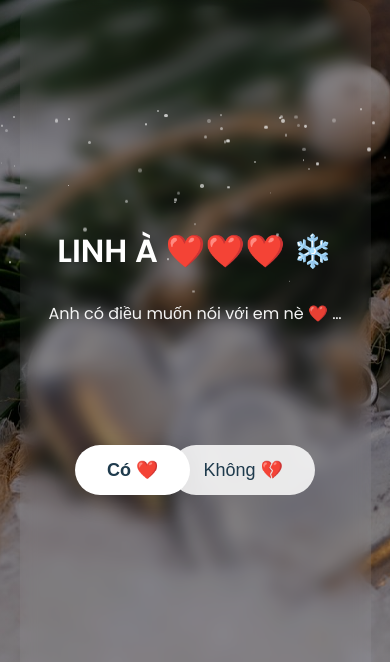
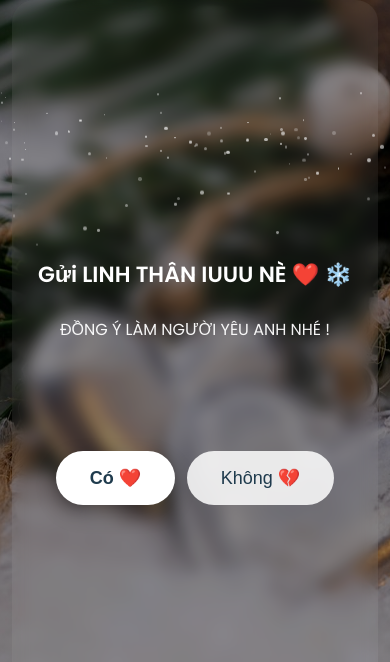
Before and after one commit to Hungmuzikne/winter-love, a plain HTML site: page index.html in a window 390 px wide. Drawn offline with Linux system fonts and the light colour scheme.

Commit message:
Update index.html

```diff
--- a/index.html
+++ b/index.html
@@ -2,12 +2,17 @@
 <html lang="vi">
 <head>
 <meta charset="UTF-8">
+
+<!-- Fix hiển thị mobile -->
+<meta name="viewport" content="width=device-width, initial-scale=1.0">
+
 <title>Love ❄️</title>
 
 <link href="https://fonts.googleapis.com/css2?family=Poppins:wght@400;600&display=swap" rel="stylesheet">
 
 <style>
 *{box-sizing:border-box}
+
 body{
   margin:0;
   height:100vh;
@@ -26,21 +31,25 @@ body{
   margin:auto;
   border-radius:22px;
   backdrop-filter:blur(8px);
-  background:rgba(255,255,255,0.05);
+  background:rgba(255,255,255,0.06);
   display:flex;
   flex-direction:column;
   justify-content:center;
   align-items:center;
   text-align:center;
   color:#fff;
+  padding:20px;
 }
 
 h1{
   font-weight:600;
   margin-bottom:10px;
+  font-size:28px;
 }
+
 p{
   min-height:28px;
+  font-size:17px;
   opacity:.95;
 }
 
@@ -89,17 +98,17 @@ button{
   100%{box-shadow:0 0 0 0 rgba(255,255,255,0)}
 }
 
-/* Tuyết mùa đông thật */
+/* Tuyết mùa đông */
 .snowflake{
   position:fixed;
   top:-10px;
   background:white;
   border-radius:50%;
   pointer-events:none;
-  opacity:.6;
   filter:blur(.5px);
   animation:fall linear infinite;
 }
+
 @keyframes fall{
   to{ transform:translateY(110vh); }
 }
@@ -111,23 +120,54 @@ button{
   line-height:1.6;
   animation:fadeIn 2s ease;
 }
+
 @keyframes fadeIn{
   from{opacity:0; transform:translateY(20px)}
   to{opacity:1; transform:translateY(0)}
+}
+
+/* 📱 Mobile */
+@media (max-width:768px){
+  .container{
+    width:94%;
+    height:94%;
+    padding:24px;
+  }
+
+  h1{font-size:22px}
+  p{font-size:16px}
+
+  .buttons{
+    width:100%;
+    height:160px;
+  }
+
+  button{
+    font-size:18px;
+    padding:16px 34px;
+  }
+
+  #yes{left:20px; top:60px}
+  #no{right:20px; top:60px}
+
+  .after{
+    font-size:18px;
+    padding:0 10px;
+  }
 }
 </style>
 </head>
 
 <body>
 
-<!-- Nhạc -->
+<!-- 🎵 Nhạc -->
 <audio id="bgm" loop>
   <source src="music.mp3" type="audio/mpeg">
 </audio>
 
 <div class="container" id="box">
-  <h1>LINH À ❤️❤️❤️ ❄️</h1>
-  <p id="msg">Anh có điều muốn nói với em nè ❤️ …</p>
+  <h1>Gửi LINH THÂN IUUU NÈ ❤️ ❄️</h1>
+  <p id="msg">ĐỒNG Ý LÀM NGƯỜI YÊU ANH NHÉ !</p>
 
   <div class="buttons" id="btnBox">
     <button id="yes">Có ❤️</button>
@@ -148,16 +188,23 @@ function playMusic(){
 document.addEventListener("click",playMusic,{once:true});
 document.addEventListener("touchstart",playMusic,{once:true});
 
-/* ❄️ Tuyết */
-for(let i=0;i<55;i++){
+/* ❄️ TUYẾT – NHIỀU + CÓ CHIỀU SÂU */
+const snowCount = window.innerWidth < 768 ? 80 : 130;
+
+for(let i=0;i<snowCount;i++){
   const s=document.createElement("div");
   s.className="snowflake";
+
   const size=Math.random()*3+1;
   s.style.width=size+"px";
   s.style.height=size+"px";
   s.style.left=Math.random()*100+"vw";
-  s.style.opacity=Math.random()*0.5+0.3;
-  s.style.animationDuration=15+Math.random()*25+"s";
+  s.style.opacity=Math.random()*0.5+0.25;
+
+  // Tuyết xa chậm, tuyết gần nhanh hơn
+  s.style.animationDuration =
+    (size < 2 ? 26 : 16) + Math.random()*20 + "s";
+
   document.body.appendChild(s);
 }
 
@@ -174,18 +221,19 @@ const MAX_SCALE=3.1;
 const SAFE=160;
 
 const texts=[
-  "Sao chưa gì đã ấn không vội vã thế hả :((( ",
-  "Anh không nói đùa đâu đấy ",
+  "Sao đã từ chối vội vàng thế :(((",
+  "Anh không nói đùa đâu",
   "Anh suy nghĩ lâu rồi ❄️",
-  "Tình cảm dành cho em là thật lòng",
-  "Anh thực sự muốn ở bên em",
-  "iuuuu em ❤️❤️❤️"
+  "Anh thật sự nghiêm túc với em",
+  "Anh muốn ở bên em",
+  "HIHI…"
 ];
 
 function centerYes(){
   const r=yesBtn.getBoundingClientRect();
   return {x:r.left+r.width/2,y:r.top+r.height/2};
 }
+
 function moveNo(){
   let x,y,d;
   const c=centerYes();
@@ -202,11 +250,15 @@ function moveNo(){
 function handleNo(){
   playMusic();
   if(step>=MAX_STEP) return;
+
   step++;
   msg.innerText=texts[step-1];
+
   yesBtn.style.transform=`scale(${1+(MAX_SCALE-1)*(step/MAX_STEP)})`;
   noBtn.style.transform=`scale(${Math.max(.45,1-step*.1)})`;
+
   moveNo();
+
   if(step===MAX_STEP){
     noBtn.style.display="none";
     yesBtn.classList.add("pulse");
@@ -217,11 +269,12 @@ function handleNo(){
 noBtn.addEventListener("mouseover",handleNo);
 noBtn.addEventListener("touchstart",handleNo);
 
-/* 💖 After Yes */
+/* 💖 AFTER YES */
 yesBtn.onclick=()=>{
   playMusic();
   btnBox.remove();
   msg.remove();
+
   const after=document.createElement("div");
   after.className="after";
   after.innerHTML=
@@ -229,6 +282,7 @@ yesBtn.onclick=()=>{
     "Anh không hứa điều gì to tát,<br>"+
     "chỉ hứa sẽ luôn nghiêm túc<br>"+
     "và trân trọng em ❄️";
+
   box.appendChild(after);
 };
 </script>
```
